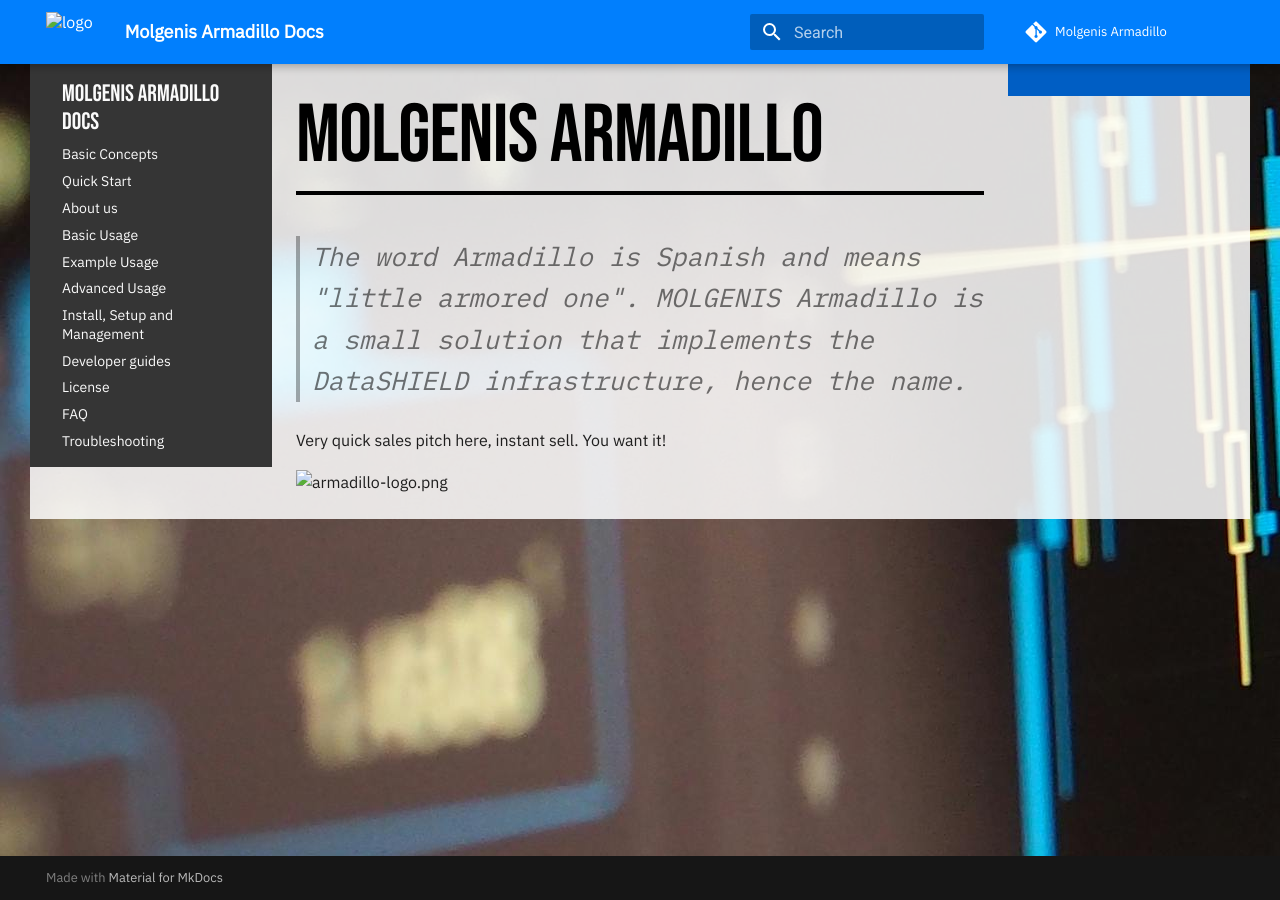
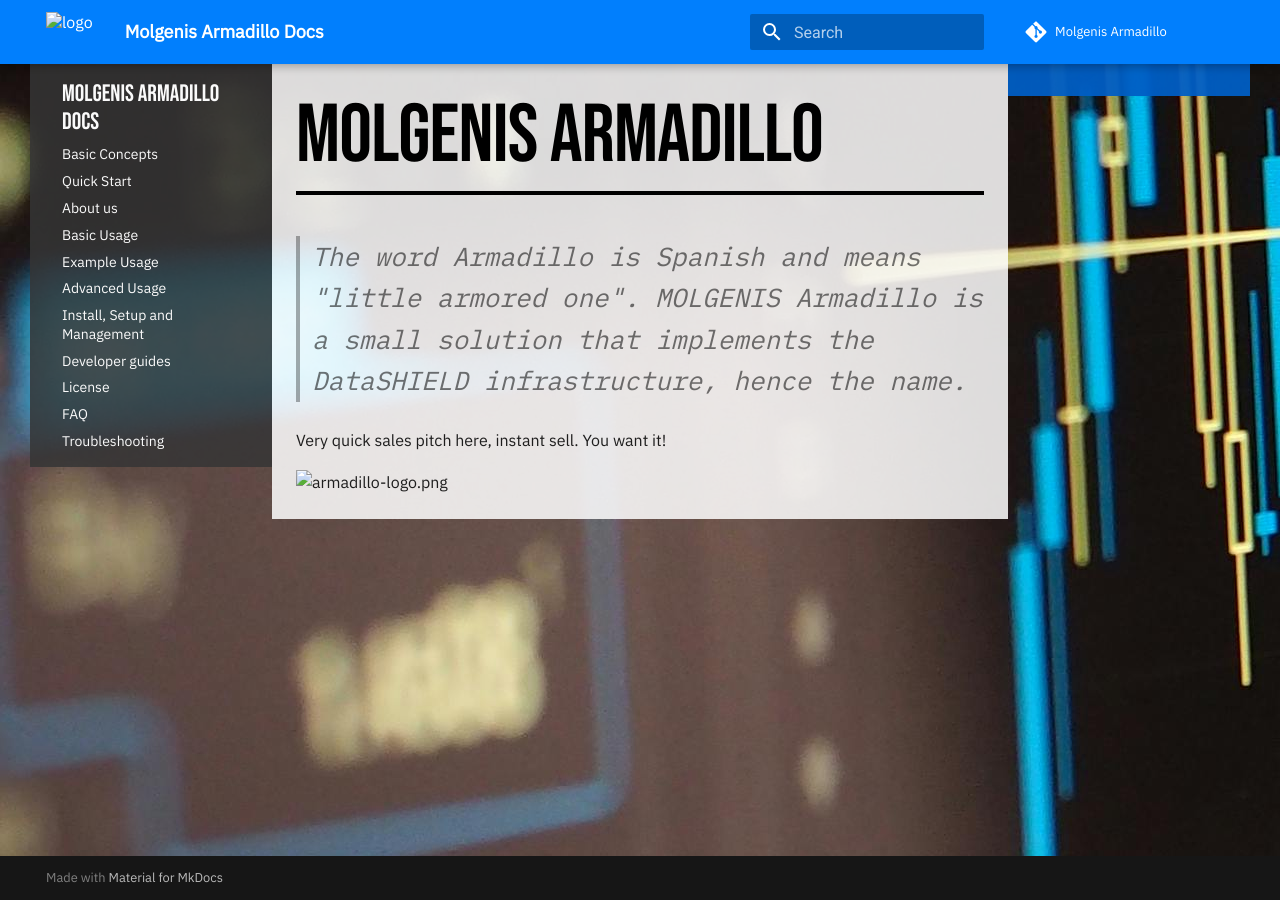
Before and after one commit to molgenis/molgenis-service-armadillo, an MkDocs documentation site: the page built from docs/index.md, in a window 1280 px wide. Built offline with MkDocs 1.6.1 and Material for MkDocs 9.7.7, drawn with Linux system fonts in a browser that asks for light colours; comment, search, counter and statistics services are not loaded.

Commit message:
style: slightly adjust styling

```diff
--- a/docs/css/style.css
+++ b/docs/css/style.css
@@ -11,22 +11,20 @@
     background-attachment: fixed;
     background-repeat: no-repeat;
 }
-
 /* Container for main text*/
-body > div.md-container > main > div {
+body > div.md-container > main > div > div.md-content {
     background-color: rgba(255, 255, 255, 0.85);
 }
 
 /* Left menu colours*/
 body > div.md-container > main > div > div.md-sidebar.md-sidebar--primary{
-    background-color:  #353535;
     color: #fafafa;
+    background-color: rgba(53, 53, 53, 0.85);
 }
 
 /* Selected item left menu*/
 body > div.md-container > main > div > div.md-sidebar.md-sidebar > div > div > nav > ul > li.md-nav__item.md-nav__item--active > a {
     border: transparent;
-    background-color: #353535;
     color: #fafafa;
     border-left-color: #017FFD;
     border-left-style: solid;
@@ -57,14 +55,11 @@
 
 /* Text colour of title in right menu*/
 body > div.md-container > main > div > div.md-sidebar.md-sidebar--secondary > div > div > nav > label {
-    /*color: #353535;*/
     color: #fafafa;
 }
 /* Styling right menu*/
 body > div.md-container > main > div > div.md-sidebar.md-sidebar--secondary {
-    /*background-color: #d4ecff;*/
-    /*color: #353535;*/
-    background-color: #005EC4;
+    background-color: rgba(0, 94, 196, 0.95);
     color: #fafafa;
 }
 
```
